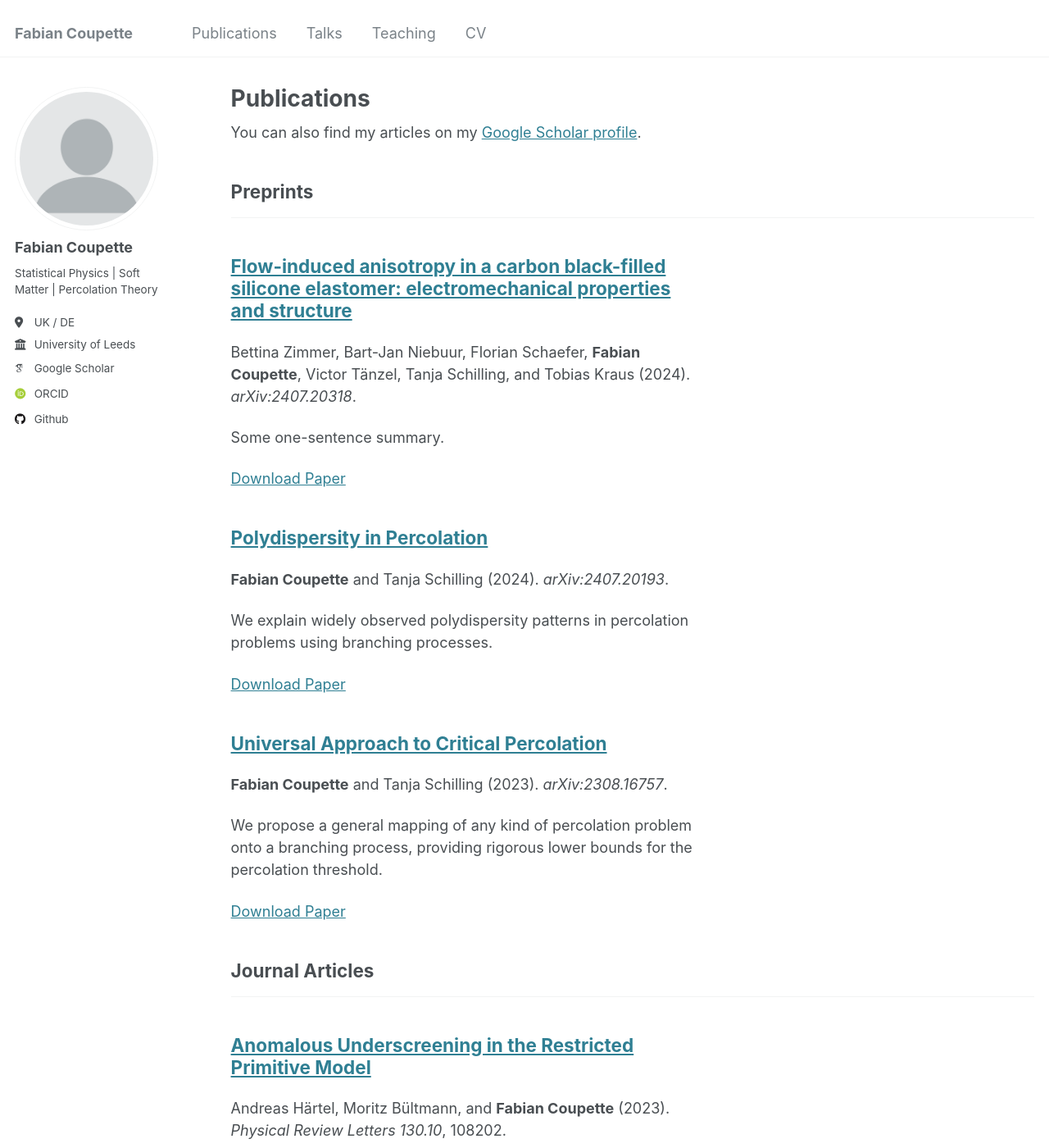
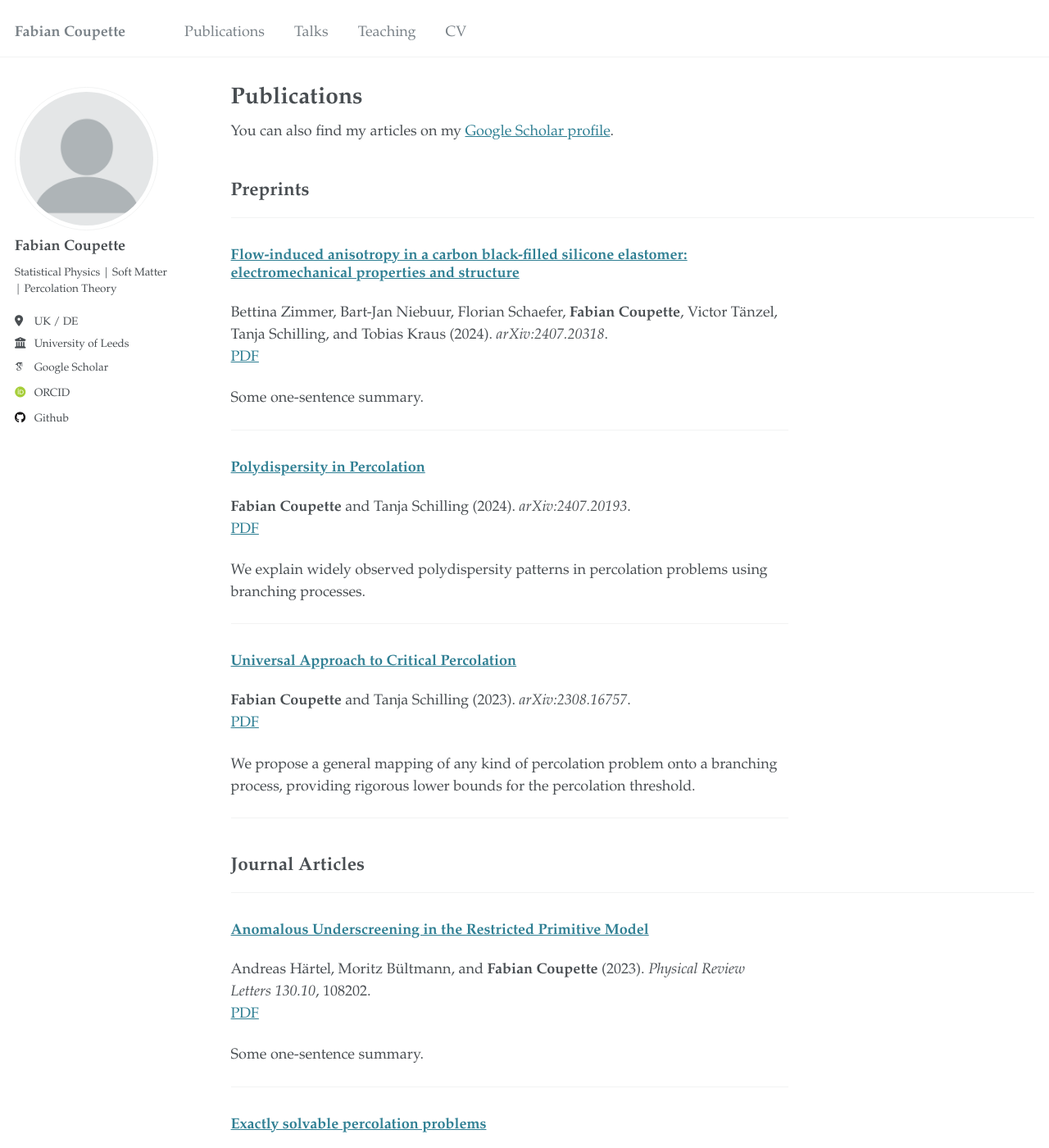
Before and after one commit to physquid/physquid.github.io, a Jekyll site: the page built from _pages/publications.html, in a window 1280 px wide and 1400 px high. Shown: the whole window at 82% size. Built offline with Jekyll 4.4.1, drawn with Linux system fonts in a browser that asks for light colours; some web fonts are replaced; some of the changed text lies outside the part shown.

Commit message:
layout modifications

```diff
--- a/_includes/archive-single.html
+++ b/_includes/archive-single.html
@@ -26,45 +26,50 @@
       </div>
     {% endif %}
 
-    <h2 class="archive__item-title" itemprop="headline">
+    <h3 class="archive__item-title" itemprop="headline">
       {% if post.link %}
         <a href="{{ post.link }}">{{ title }}</a> <a href="{{ base_path }}{{ post.url }}" rel="permalink"><i class="fa fa-link" aria-hidden="true" title="permalink"></i><span class="sr-only">Permalink</span></a>
       {% else %}
         <a href="{{ base_path }}{{ post.url }}" rel="permalink">{{ title }}</a>
       {% endif %}
-    </h2>
+    </h3>
 
     {% if post.read_time %}
       <p class="page__meta"><i class="fa fa-clock-o" aria-hidden="true"></i> {% include read-time.html %}</p>
     {% endif %}
 
-        {% if post.collection == 'teaching' %}
+    {% if post.collection == 'teaching' %}
           <p> {{ post.type }}, <i>{{ post.venue }}</i>, {{ post.date | default: "1900-01-01" | date: "%Y" }} </p>
-        {% elsif post.collection == 'publications' %}
-          <p>{{ post.author | markdownify | remove: "</p>" }} ({{ post.date | default: "1900-01-01" | date: "%Y" }}). <i>{{ post.venue }}{% if post.volume %} {{ post.volume }}{% if post.issue %}.{{ post.issue}}{% endif %}{% endif %}</i>{% if post.pages %}, {{ post.pages}}{% endif %}.</p>
-        {% elsif post.date %}
+    {% elsif post.collection == 'publications' %}
+          <p>{{ post.author | markdownify | remove: "</p>" }} ({{ post.date | default: "1900-01-01" | date: "%Y" }}).
+          <i>{{ post.venue }}{% if post.volume %} {{ post.volume }}{% if post.issue %}.{{ post.issue}}{% endif %}{% endif %}</i>{% if post.pages %}, {{ post.pages}}{% endif %}.
+          {% if post.special %}<br/><span class="highlight">{{ post.special }}</span>{% endif %}
+          {% if post.paperurl %}<br/><a href=" {{ post.paperurl }} ">PDF</a>{% endif %}</p>
+
+    {% elsif post.date %}
          <p class="page__date"><strong><i class="fa fa-fw fa-calendar" aria-hidden="true"></i> {{ site.data.ui-text[site.locale].date_label | default: "Published:" }}</strong> <time datetime="{{ post.date | default: "1900-01-01" | date_to_xmlschema }}">{{ post.date | default: "1900-01-01" | date: "%B %d, %Y" }}</time></p>
-        {% endif %}
+    {% endif %}
 
     {% if post.excerpt and site.read_more != 'enabled' %}
     <p class="archive__item-excerpt" itemprop="description">{{ post.excerpt | markdownify }}</p>
+    <hr>
     {% elsif post.excerpt and site.read_more == 'enabled' %}
     <p class="archive__item-excerpt" itemprop="description"><p>{{ post.excerpt | markdownify | remove: '<p>' | remove: '</p>' }}<strong><a href="{{ base_path }}{{ post.url }}" rel="permalink"> Read more</a></strong></p></p>
     {% endif %}
 
-    {% if post.citation and post.paperurl and post.slidesurl %}
-      <p>Recommended citation: {{ post.citation }}<br /><a href="{{ post.paperurl }}">Download Paper</a> | <a href="{{ post.slidesurl }}">Download Slides</a></p>
-    {% elsif post.citation and post.paperurl %}
-      <p>Recommended citation: {{ post.citation }}<br /><a href="{{ post.paperurl }}">Download Paper</a></p>
-    {% elsif post.citation and post.slidesurl %}
-      <p>Recommended citation: {{ post.citation }}<br /><a href="{{ post.slidesurl }}">Download Slides</a></p>
-    {% elsif post.citation %}
-      <p>Recommended citation: {{ post.citation }}</p>
-    {% elsif post.paperurl %}
-      <p><a href=" {{ post.paperurl }} ">Download Paper</a></p>
-    {% elsif post.slidesurl %}
-      <p><a href="{{ post.slidesurl }}">Download Slides</a></p>
-    {% endif %}
+    <!-- {% if post.citation and post.paperurl and post.slidesurl %} -->
+      <!-- <p>Recommended citation: {{ post.citation }}<br /><a href="{{ post.paperurl }}">Download Paper</a> | <a href="{{ post.slidesurl }}">Download Slides</a></p> -->
+    <!-- {% elsif post.citation and post.paperurl %} -->
+      <!-- <p>Recommended citation: {{ post.citation }}<br /><a href="{{ post.paperurl }}">Download Paper</a></p> -->
+    <!-- {% elsif post.citation and post.slidesurl %} -->
+      <!-- <p>Recommended citation: {{ post.citation }}<br /><a href="{{ post.slidesurl }}">Download Slides</a></p> -->
+    <!-- {% elsif post.citation %} -->
+      <!-- <p>Recommended citation: {{ post.citation }}</p> -->
+    <!-- {% elsif post.paperurl %} -->
+      <!-- <p><a href=" {{ post.paperurl }} ">Download Paper</a></p> -->
+    <!-- {% elsif post.slidesurl %} -->
+      <!-- <p><a href="{{ post.slidesurl }}">Download Slides</a></p> -->
+    <!-- {% endif %} -->
 
   </article>
 </div>
--- a/_layouts/single.html
+++ b/_layouts/single.html
@@ -36,8 +36,9 @@
 
         {% if page.collection == 'teaching' %}
           <p> {{ page.type }}, <i>{{ page.venue }}</i>, {{ page.date | default: "1900-01-01" | date: "%Y" }} </p>
-        {% elsif page.venue and page.date %}
+        {% elsif page.collection == 'publications' %}
         <p>{{ page.author | markdownify | remove: "</p>" }} ({{ page.date | default: "1900-01-01" | date: "%Y" }}). <i>{{ page.venue }}{% if page.volume %} {{ page.volume }}{% if page.issue %}.{{ page.issue}}{% endif %}{% endif %}</i>{% if page.pages %}, {{ page.pages}}{% endif %}.</p>
+        {% if page.special %}<p><span class="highlight">{{ page.special }}</span></p>{% endif %}
           <!-- <p>Published in <i>{{ page.venue }}</i>, {{ page.date | default: "1900-01-01" | date: "%Y" }} </p> -->
         {% elsif page.date %}
           <p class="page__date"><strong><i class="fa fa-fw fa-calendar" aria-hidden="true"></i> {{ site.data.ui-text[site.locale].date_label | default: "Published:" }}</strong> <time datetime="{{ page.date | date_to_xmlschema }}">{{ page.date | default: "1900-01-01" | date: "%B %d, %Y" }}</time></p>
--- a/_sass/_buttons.scss
+++ b/_sass/_buttons.scss
@@ -5,6 +5,22 @@
 /*
    Default button
    ========================================================================== */
+   .highlight {
+    /* default button */
+    display: inline-block;
+    margin-bottom: 0.25em;
+    padding: 0.5em 1em;
+    color: #fff !important;
+    font-family: $sans-serif;
+    font-size: $type-size-6;
+    font-weight: bold;
+    text-align: center;
+    text-decoration: none;
+    background-color: $primary-color;
+    border: 0 !important;
+    border-radius: $border-radius;
+    cursor: default;
+}
 
 .btn {
   /* default button */
--- a/_sass/_variables.scss
+++ b/_sass/_variables.scss
@@ -13,12 +13,12 @@
 $indent-var                 : 1.3em;
 
 /* system typefaces */
-$serif                      : Georgia, Times, serif;
-$sans-serif                 : -apple-system, ".SFNSText-Regular", "San Francisco", "Roboto", "Segoe UI", "Helvetica Neue", "Lucida Grande", Arial, sans-serif;
+$serif                      : Palatino, Georgia, Times, serif;
+$sans-serif                 : $serif; //-apple-system, ".SFNSText-Regular", "San Francisco", "Roboto", "Segoe UI", "Helvetica Neue", "Lucida Grande", Arial, sans-serif;
 $monospace                  : Monaco, Consolas, "Lucida Console", monospace;
 
 /* sans serif typefaces */
-$sans-serif-narrow          : $sans-serif;
+$sans-serif-narrow          : $serif;
 $helvetica                  : Helvetica, "Helvetica Neue", Arial, sans-serif;
 
 /* serif typefaces */
@@ -28,8 +28,8 @@
 $calisto                    : "Calisto MT", serif;
 $garamond                   : Garamond, serif;
 
-$global-font-family         : $sans-serif;
-$header-font-family         : $sans-serif;
+$global-font-family         : $serif;
+$header-font-family         : $serif;
 $caption-font-family        : $serif;
 
 /* type scale */
@@ -132,9 +132,9 @@
    Grid
    ========================================================================== */
 
-$right-sidebar-width-narrow : 200px !default;
-$right-sidebar-width        : 300px !default;
-$right-sidebar-width-wide   : 400px !default;
+$right-sidebar-width-narrow : 100px !default;
+$right-sidebar-width        : 200px !default;
+$right-sidebar-width-wide   : 300px !default;
 
 $susy: (
   columns: 12,
```
